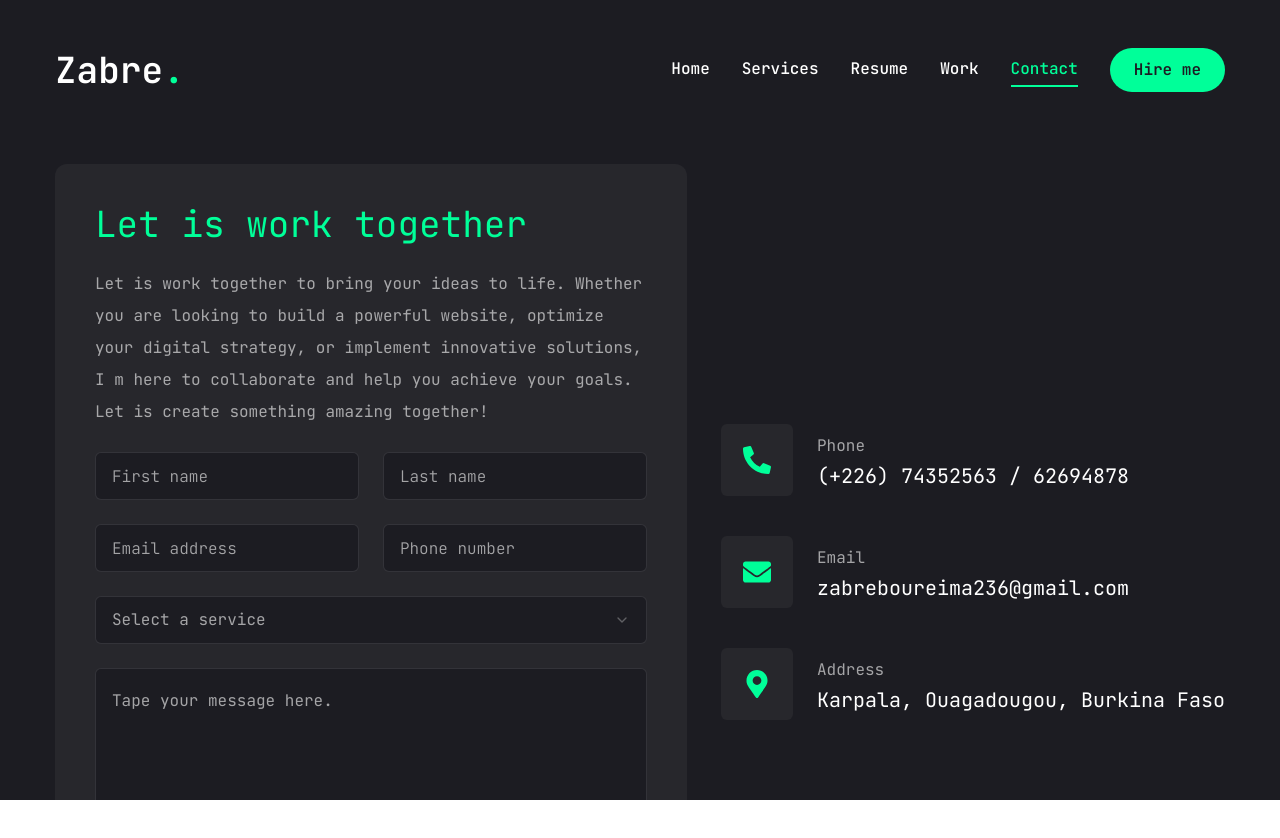
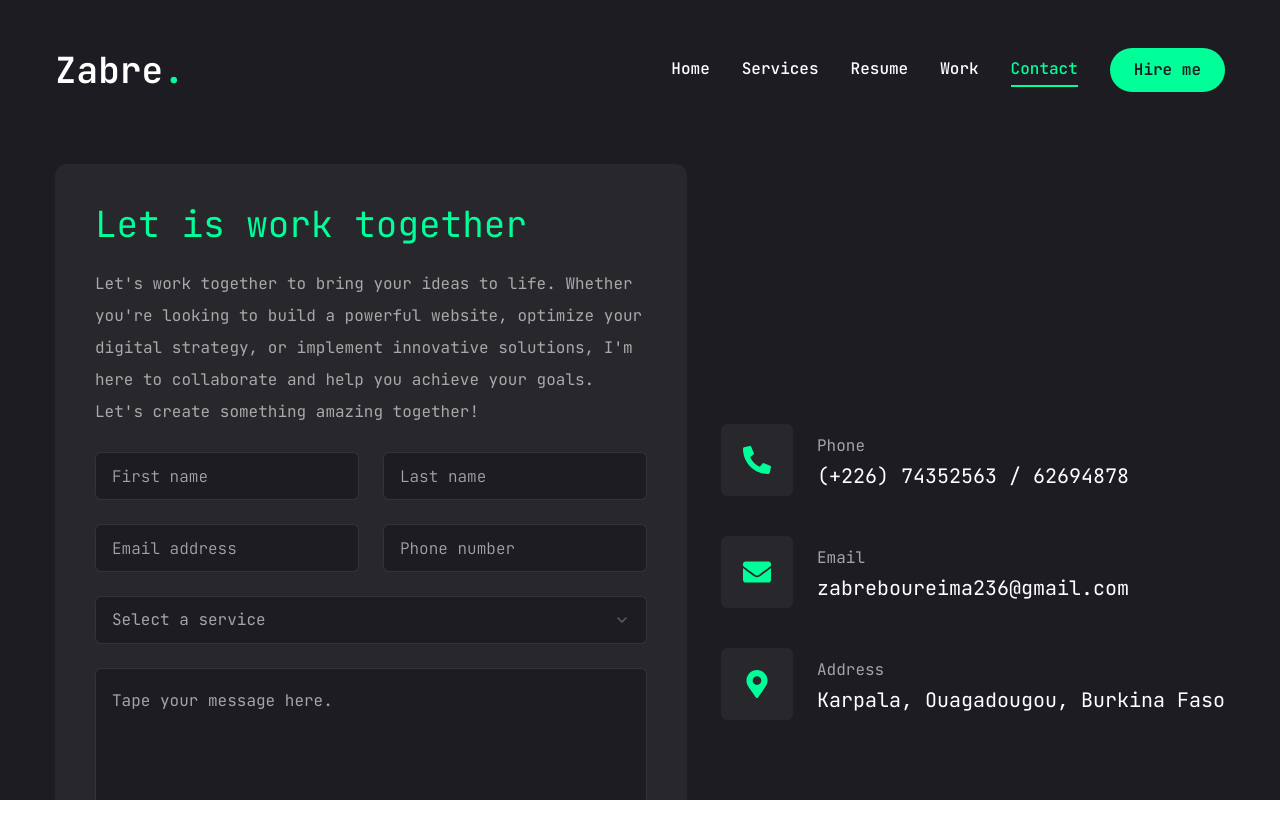
Before and after one commit to outis62/zabre-portfolio, a Next.js app: page /contact in a window 1280 px wide. Shown: the top 838 px of the page. Built offline with nearby package versions, Linux system fonts and the light colour scheme.

Commit message:
updated qote

```diff
--- a/app/contact/page.jsx
+++ b/app/contact/page.jsx
@@ -34,7 +34,7 @@ const info = [
   },
 ]
 
-import {motion } from "framer-motion"
+import { motion } from "framer-motion"
 
 const Contact = () => {
   return (
@@ -48,7 +48,7 @@ const Contact = () => {
           <div className="xl:w-[54%] order-2 xl:order-none">
             <form action="" className="flex flex-col gap-6 p-10 bg-[#27272c] rounded-xl">
               <h3 className="text-4xl text-accent">Let is work together</h3>
-              <p className="text-white/60">Let is work together to bring your ideas to life. Whether you are looking to build a powerful website, optimize your digital strategy, or implement innovative solutions, I m here to collaborate and help you achieve your goals. Let is create something amazing together!</p>
+              <p className="text-white/60">Let&apos;s work together to bring your ideas to life. Whether you&apos;re looking to build a powerful website, optimize your digital strategy, or implement innovative solutions, I&apos;m here to collaborate and help you achieve your goals. Let&apos;s create something amazing together!</p>
               {/* input */}
               <div className="grid grid-cols-1 md:grid-cols-2 gap-6">
                 <Input type="firstname" placeholder="First name"/>
--- a/app/page.jsx
+++ b/app/page.jsx
@@ -12,7 +12,7 @@ const Home = () => {
         <div className="text-center xl:text-left order-2 xl:order-none">
           <span className="text-xl">Software Developper</span>
           <h1 className="h1 mb-6">
-            Hello I am <br/> <span className="text-accent">Boureima Zabre</span>
+            Hello I&apos;m <br/> <span className="text-accent">Boureima Zabre</span>
           </h1>
           <p className="max-w-[500px] mb-9 text-white/80">I excel at creafting elegant digital experiences and I am proficient in various programming languages and technologies.</p>
           <div className="flex flex-col xl:flex-row items-center gap-8">
--- a/app/work/page.jsx
+++ b/app/work/page.jsx
@@ -12,7 +12,6 @@ import {Tooltip, TooltipContent, TooltipProvider, TooltipTrigger} from "@/compon
 import Link from "next/link"
 import Image from "next/image"
 import WorkSliderBtns from "@/components/WorkSliderBtns"
-
 
 const projects = [
   {
```
Also changed, not shown: components/Nav.jsx (line endings or trailing spaces).
